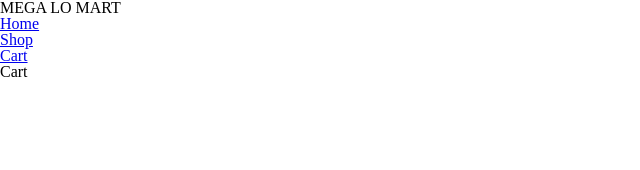
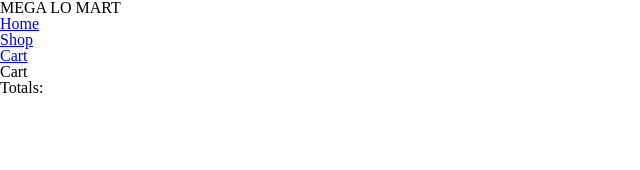
Before and after one commit to am1macdonald/shopping-cart, a React (Create React App) app: page /cart in a window 1280 px wide. Shown: the top 170 px of the page, without its empty margins (0-640 px from the left). Built offline with nearby package versions, Linux system fonts and the light colour scheme.

Commit message:
added divs to component

```diff
--- a/src/components/Cart/Cart.js
+++ b/src/components/Cart/Cart.js
@@ -1,9 +1,14 @@
 import React from "react";
 
-const Cart = () => {
+const Cart = ({items}) => {
+
+
+
   return (
     <div>
       <h1>Cart</h1>
+      <div></div>
+      <div>Totals:</div>
     </div>
   );
 };
```
